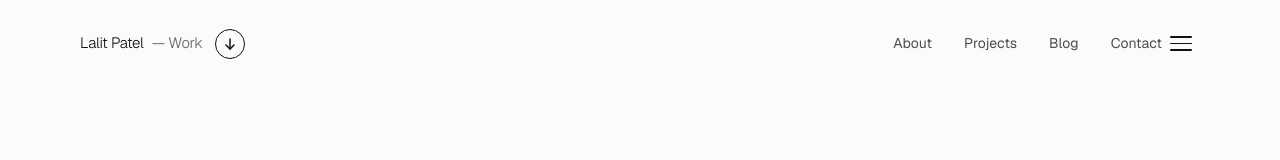
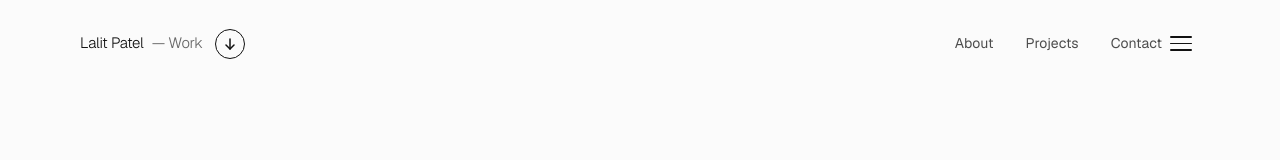
Before and after one commit to patellalit1507-max/portfolio, a Next.js app: page / in a window 1280 px wide. Shown: the top 160 px of the page. Built offline with nearby package versions, Linux system fonts and the light colour scheme.

Commit message:
feat: remove Blog link from nav

```diff
--- a/components/Header.tsx
+++ b/components/Header.tsx
@@ -5,7 +5,6 @@ import { useState, useEffect } from 'react'
 const navLinks = [
   { label: 'About',    href: '#about' },
   { label: 'Projects', href: '#projects' },
-  { label: 'Blog',     href: '#blog' },
   { label: 'Contact',  href: '#contact' },
 ]
 
```
